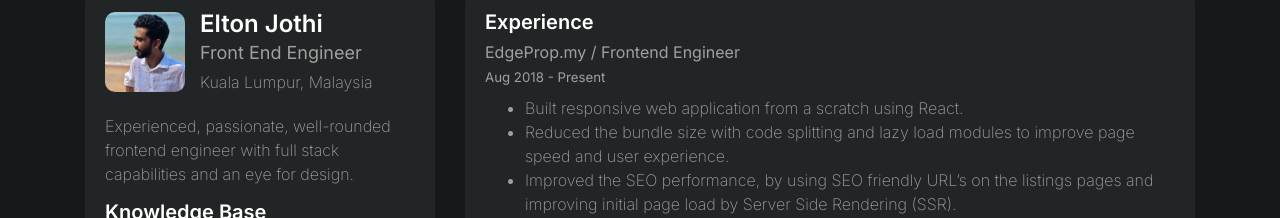
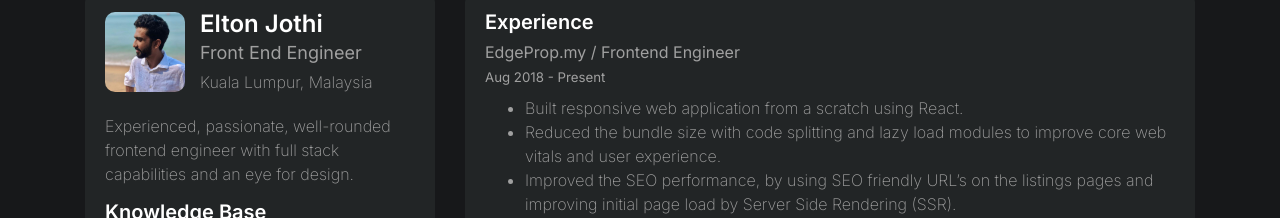
Before and after one commit to eltonjothi/frontpage, a Next.js app: page /resume in a window 1280 px wide. Shown: the part 82-300 px from the top of the page. Built offline with nearby package versions, Linux system fonts and the light colour scheme.

Commit message:
minor changes

```diff
--- a/components/resume/Main.jsx
+++ b/components/resume/Main.jsx
@@ -74,7 +74,7 @@ function Main() {
                   </li>
                   <li className="list-group-item">
                     Reduced the bundle size with code splitting and lazy load
-                    modules to improve page speed and user experience.
+                    modules to improve core web vitals and user experience.
                   </li>
                   <li className="list-group-item">
                     Improved the SEO performance, by using SEO friendly URL’s on
```
